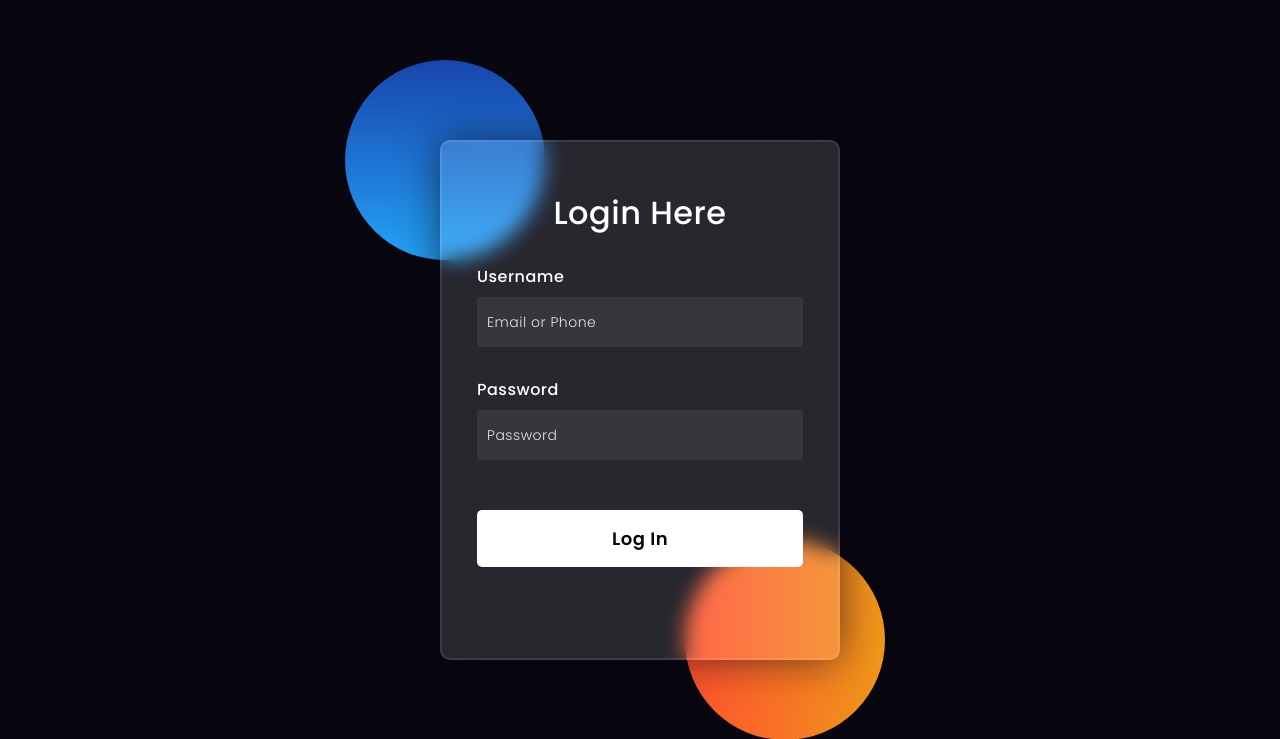
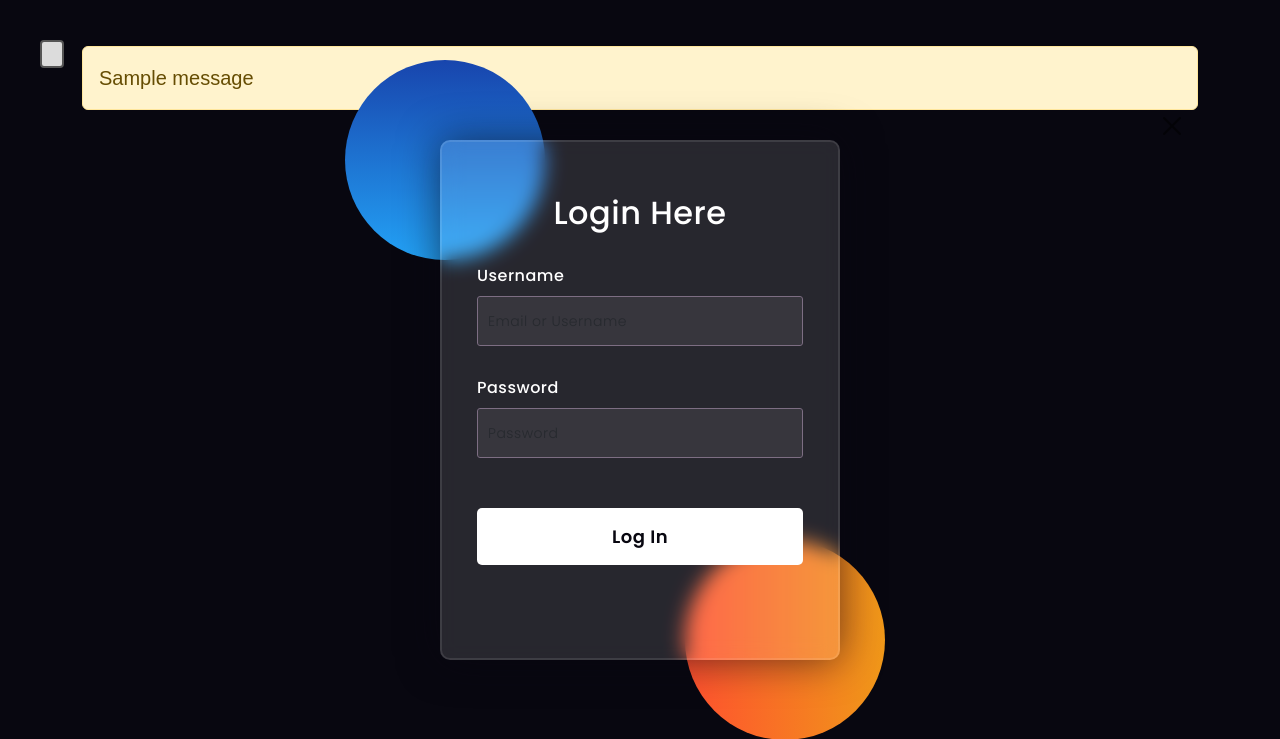
Before and after one commit to p-ivanovv/Mladi-Bogati-Tuesari, a Flask app: page /login in a window 1280 px wide. Shown: the top 739 px of the page. Run offline with Flask 3, Linux system fonts and the light colour scheme; tables that the repository leaves empty hold one stand-in row (values such as "Sample post"); one stand-in notice (Sample message) is shown; some web fonts are replaced.

Commit message:
login.html

```diff
--- a/app.py
+++ b/app.py
@@ -322,12 +322,12 @@
         flash("Access Denied: Only managers can add shifts.")
         return redirect(url_for('home'))
     if request.method == 'POST':
-        shift_id = request.form.get('shift_id')  # Get the shift ID if editing
+        shift_id = request.form.get('shift_id')
         date = request.form.get('date')
         start_time = request.form.get('start_time')
         end_time = request.form.get('end_time')
         user_id = request.form.get('user_id')
-        day = datetime.strptime(date, '%Y-%m-%d').strftime('%A')  # Get the day of the week
+        day = datetime.strptime(date, '%Y-%m-%d').strftime('%A')
 
         if date and start_time and end_time and user_id and day:
             shift_year = datetime.strptime(date, '%Y-%m-%d').year
@@ -359,7 +359,6 @@
                 flash("Shift overlaps with an existing shift for this employee.")
                 return redirect(url_for('add_shift'))
 
-            # Add the new shift
             new_shift = Shifts(date=date, start_time=start_time, end_time=end_time, user_id=user_id, day=day)
             db.session.add(new_shift)
             db.session.commit()
--- a/templates/login.html
+++ b/templates/login.html
@@ -1,61 +1,59 @@
+{% extends 'base.html' %}
+
+{% block content %}
+{% for message in get_flashed_messages() %}
+    <div class="alert alert-warning alert-dismissible fade show" role="alert">
+        {{ message }}
+        <button type="button" class="btn-close" data-bs-dismiss="alert" aria-label="Close"></button>
+    </div>
+{% endfor %}
+
 <!DOCTYPE html>
 <html lang="en">
 <head>
-  <!-- Design by foolishdeveloper.com -->
-    <title>Glassmorphism login Form Tutorial in html css</title>
-
+    <title>Login</title>
     <link rel="preconnect" href="https://fonts.gstatic.com">
     <link rel="stylesheet" href="https://cdnjs.cloudflare.com/ajax/libs/font-awesome/5.15.4/css/all.min.css">
     <link href="https://fonts.googleapis.com/css2?family=Poppins:wght@300;500;600&display=swap" rel="stylesheet">
-    <!--Stylesheet-->
-    <style media="screen">
-      *,
-*:before,
-*:after{
+    <style>
+        *, *:before, *:after {
             padding: 0;
             margin: 0;
             box-sizing: border-box;
         }
-body{
+        body {
             background-color: #080710;
         }
-.background{
+        .background {
             width: 430px;
             height: 520px;
             position: absolute;
-    transform: translate(-50%,-50%);
+            transform: translate(-50%, -50%);
             left: 50%;
             top: 50%;
         }
-.background .shape{
+        .background .shape {
             height: 200px;
             width: 200px;
             position: absolute;
             border-radius: 50%;
         }
-.shape:first-child{
-    background: linear-gradient(
-        #1845ad,
-        #23a2f6
-    );
+        .shape:first-child {
+            background: linear-gradient(#1845ad, #23a2f6);
             left: -80px;
             top: -80px;
         }
-.shape:last-child{
-    background: linear-gradient(
-        to right,
-        #ff512f,
-        #f09819
-    );
+        .shape:last-child {
+            background: linear-gradient(to right, #ff512f, #f09819);
             right: -30px;
             bottom: -80px;
         }
-form{
+        form {
             height: 520px;
             width: 400px;
             background-color: rgba(255,255,255,0.13);
             position: absolute;
-    transform: translate(-50%,-50%);
+            transform: translate(-50%, -50%);
             top: 50%;
             left: 50%;
             border-radius: 10px;
@@ -64,27 +62,26 @@
             box-shadow: 0 0 40px rgba(8,7,16,0.6);
             padding: 50px 35px;
         }
-form *{
-    font-family: 'Poppins',sans-serif;
+        form * {
+            font-family: 'Poppins', sans-serif;
             color: #ffffff;
             letter-spacing: 0.5px;
             outline: none;
             border: none;
         }
-form h3{
+        form h3 {
             font-size: 32px;
             font-weight: 500;
             line-height: 42px;
             text-align: center;
         }
-
-label{
+        label {
             display: block;
             margin-top: 30px;
             font-size: 16px;
             font-weight: 500;
         }
-input{
+        input, .form-control {
             display: block;
             height: 50px;
             width: 100%;
@@ -94,11 +91,12 @@
             margin-top: 8px;
             font-size: 14px;
             font-weight: 300;
+            color: white;
         }
-::placeholder{
+        ::placeholder {
             color: #e5e5e5;
         }
-button{
+        button {
             margin-top: 50px;
             width: 100%;
             background-color: #ffffff;
@@ -109,29 +107,6 @@
             border-radius: 5px;
             cursor: pointer;
         }
-.social{
-  margin-top: 30px;
-  display: flex;
-}
-.social div{
-  background: red;
-  width: 150px;
-  border-radius: 3px;
-  padding: 5px 10px 10px 5px;
-  background-color: rgba(255,255,255,0.27);
-  color: #eaf0fb;
-  text-align: center;
-}
-.social div:hover{
-  background-color: rgba(255,255,255,0.47);
-}
-.social .fb{
-  margin-left: 25px;
-}
-.social i{
-  margin-right: 4px;
-}
-
     </style>
 </head>
 <body>
@@ -139,16 +114,20 @@
         <div class="shape"></div>
         <div class="shape"></div>
     </div>
-    <form>
+
+    <form method="POST">
+        {{ form.hidden_tag() }}
         <h3>Login Here</h3>
 
-        <label for="username">Username</label>
-        <input type="text" placeholder="Email or Phone" id="username">
+        <label for="username">{{ form.username.label }}</label>
+        {{ form.username(class="form-control", placeholder="Email or Username") }}
 
-        <label for="password">Password</label>
-        <input type="password" placeholder="Password" id="password">
+        <label for="password">{{ form.password.label }}</label>
+        {{ form.password(class="form-control", placeholder="Password") }}
 
         <button type="submit">Log In</button>
     </form>
 </body>
 </html>
+
+{% endblock %}
```
Lines whose indentation alone changed are shown as unchanged.
